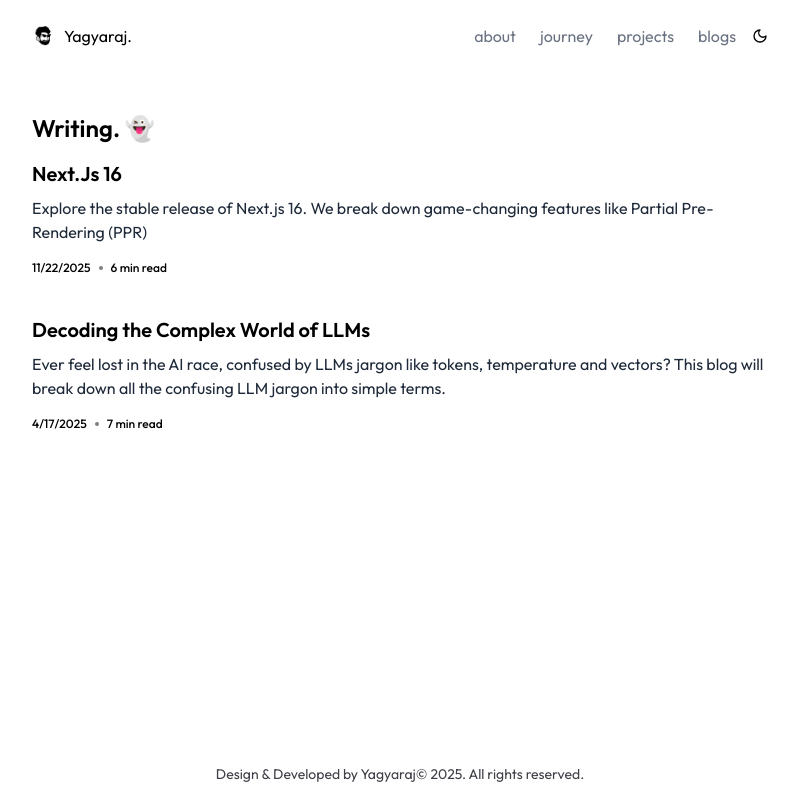
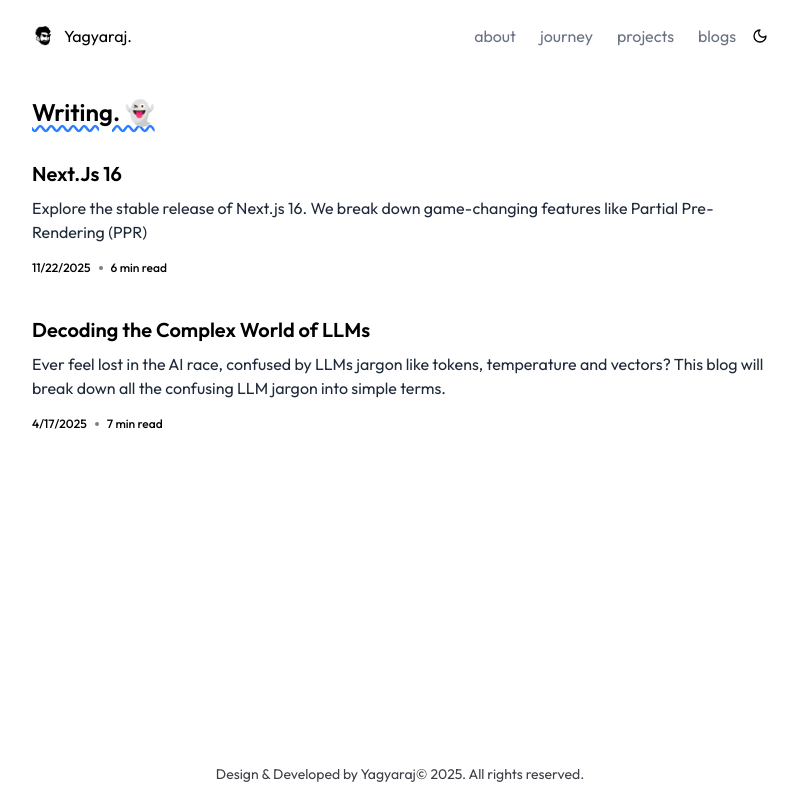
Before and after one commit to yagyaraj234/yagyaraj-portfolio, a Next.js app: page /blog in a window 1280 px wide. Shown: the whole page, without its empty margins (240-1038 px from the left). Built offline with nearby package versions, Linux system fonts and the light colour scheme; a web font is replaced by a local one.

Commit message:
style: update blog page heading and external link styles, and adjust blog post text.

```diff
--- a/src/app/blog/page.tsx
+++ b/src/app/blog/page.tsx
@@ -69,10 +69,11 @@ export default async function BlogIndexPage() {
   const posts = await readPosts();
 
   return (
-    <div className="mt-8 flex-1">
-      <div className="text-2xl font-semibold mb-4">Writing. 👻</div>
+    <div className="mt-4 flex-1">
+      <div className="text-2xl font-semibold mb-8 underline decoration-wavy decoration-blue-500 underline-offset-4">Writing. 👻</div>
 
-      {posts.length === 0 ? (
+      {
+        posts.length === 0 ? (
           <p>No posts yet.</p>
         ) : (
           <ul className="not-prose space-y-4">
@@ -108,7 +109,8 @@ export default async function BlogIndexPage() {
               </li>
             ))}
           </ul>
-      )}
-    </div>
+        )
+      }
+    </div >
   );
 }
--- a/src/content/decoding-the-complex-world-of-llms.mdx
+++ b/src/content/decoding-the-complex-world-of-llms.mdx
@@ -69,7 +69,8 @@ Every AI model  whether it’s **Gemini**, **GPT-4o**, or **DeepSeek**  uses its
 ![tokenization](/post/decoding-the-complex-world-of-llms/image-3.webp)
 in above image every word has it’s own token number it can vary depend on the model which you are using every model has it’s tokenizer.
 
-👉 Try it yourself: [https://tiktokenizer.vercel.app](https://tiktokenizer.vercel.app)
+<br/>
+Try it here: [https://tiktokenizer.vercel.app](https://tiktokenizer.vercel.app)
 
 ---
 ## Vectors
--- a/src/mdx-components.tsx
+++ b/src/mdx-components.tsx
@@ -55,16 +55,13 @@ export function useMDXComponents(components: MDXComponents): MDXComponents {
       const isExternal = href?.startsWith("http");
       if (isExternal) {
         return (
-          <div className="flex gap-2 items-center">
           <a
-              className="underline text-blue-400 hover:text-blue-500 flex"
+            className="hover:underline text-blue-500 inline-flex underline-offset-4 decoration-wavy decoration-blue-500"
             href={href}
             target="_blank"
             rel="noreferrer"
             {...props}
           />
-            <ArrowRight className="size-4 -rotate-45" />
-          </div>
         );
       }
       return (
```
Lines whose indentation alone changed are shown as unchanged.
